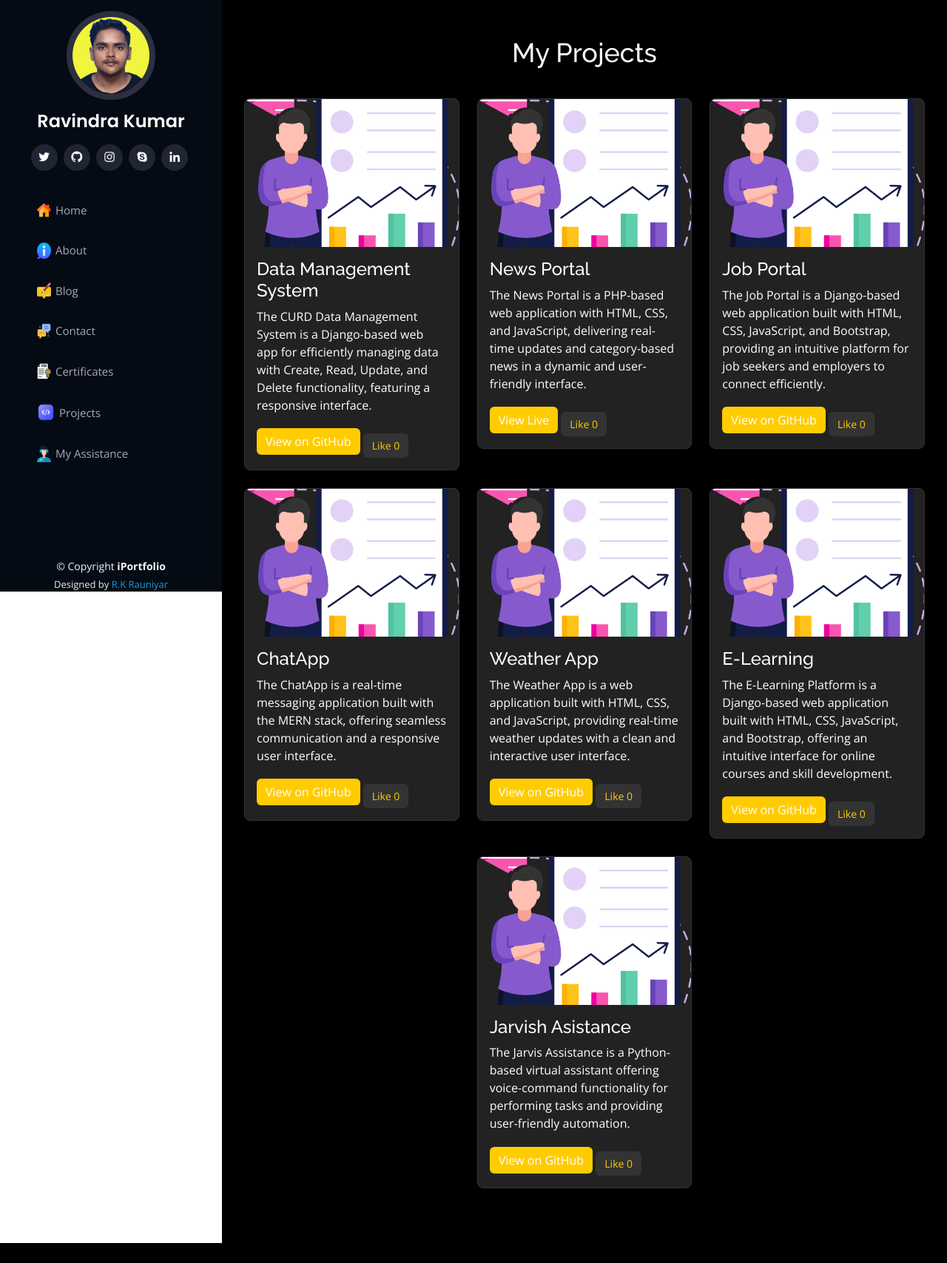
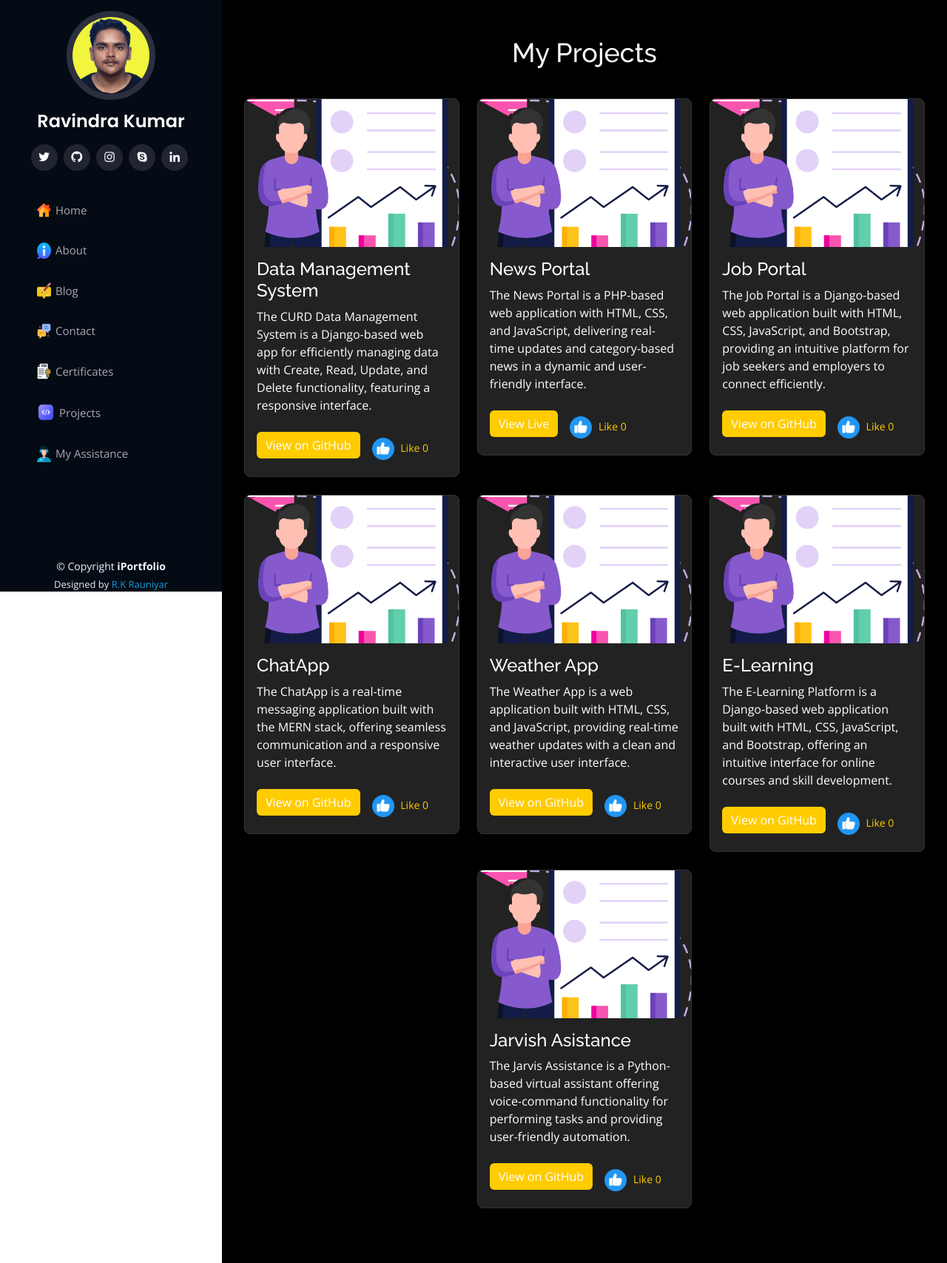
Before and after one commit to Ravindrak0812/Portfolio_Project, a Django app: page /projects in a window 1280 px wide. Shown: the whole page at 74% size. Before the commit the page ends 1681 px from the top, so only its background shows below. Run offline with Django 4.2, Linux system fonts and the light colour scheme; some libraries are stand-ins or nearby versions.

Commit message:
add like features

```diff
--- a/templates/projects.html
+++ b/templates/projects.html
@@ -18,9 +18,11 @@
               <p>The CURD Data Management System is a Django-based web app for efficiently managing data with Create, Read, Update, and Delete functionality, featuring a responsive interface.</p>
               <a href="https://github.com/Ravindrak0812/CURD" target="_blank" class="btn btn-primary" style="background-color: #ffcc00; border: none;">View on GitHub</a>
              <!-- Like Button and Count -->
-               <button   class="btn btn-secondary like-btn" onclick="toggleLike(this)" style="background-color: #333; border: none; margin-top: 10px; color: #ffcc00; font-size: 14px;">
-                <i  class="fas fa-heart"></i> Like <span class="like-count">0</span>
+<button class="btn like-btn" onclick="toggleLike(this)" style="background-color: transparent; border: none; margin-top: 10px; color: #ffcc00; font-size: 14px;">
+  <img src="{% static 'assets/img/like.png' %}" height="30px" width="30px" style="vertical-align: middle; margin-right: 5px;">
+  Like <span class="like-count">0</span>
 </button>
+
             </div>
           </div>
         </div>
@@ -34,9 +36,11 @@
               <p>The News Portal is a PHP-based web application with HTML, CSS, and JavaScript, delivering real-time updates and category-based news in a dynamic and user-friendly interface.</p>
               <a href="https://github.com/Ravindrak0812/NewsPortal" target="_blank" class="btn btn-primary" style="background-color: #ffcc00; border: none;">View Live</a>
               <!-- Like Button and Count -->
-                <button class="btn btn-secondary like-btn" onclick="toggleLike(this)" style="background-color: #333; border: none; margin-top: 10px; color: #ffcc00; font-size: 14px;">
-                  <i class="fas fa-heart"></i> Like <span class="like-count">0</span>
+<button class="btn like-btn" onclick="toggleLike(this)" style="background-color: transparent; border: none; margin-top: 10px; color: #ffcc00; font-size: 14px;">
+  <img src="{% static 'assets/img/like.png' %}" height="30px" width="30px" style="vertical-align: middle; margin-right: 5px;">
+  Like <span class="like-count">0</span>
 </button>
+
             </div>
           </div>
         </div>
@@ -50,9 +54,11 @@
               <p>The Job Portal is a Django-based web application built with HTML, CSS, JavaScript, and Bootstrap, providing an intuitive platform for job seekers and employers to connect efficiently.</p>
               <a href="https://github.com/Ravindrak0812/Job_Portal" target="_blank" class="btn btn-primary" style="background-color: #ffcc00; border: none;">View on GitHub</a>
                 <!-- Like Button and Count -->
-                 <button class="btn btn-secondary like-btn" onclick="toggleLike(this)" style="background-color: #333; border: none; margin-top: 10px; color: #ffcc00; font-size: 14px;">
-                  <i class="fas fa-heart"></i> Like <span class="like-count">0</span>
+<button class="btn like-btn" onclick="toggleLike(this)" style="background-color: transparent; border: none; margin-top: 10px; color: #ffcc00; font-size: 14px;">
+  <img src="{% static 'assets/img/like.png' %}" height="30px" width="30px" style="vertical-align: middle; margin-right: 5px;">
+  Like <span class="like-count">0</span>
 </button>
+
             </div>
           </div>
         </div>
@@ -65,9 +71,11 @@
               <p>The ChatApp is a real-time messaging application built with the MERN stack, offering seamless communication and a responsive user interface.</p>
               <a href="https://github.com/Ravindrak0812/CHATAPP" target="_blank" class="btn btn-primary" style="background-color: #ffcc00; border: none;">View on GitHub</a>
         <!-- Like Button and Count -->
-                 <button class="btn btn-secondary like-btn" onclick="toggleLike(this)" style="background-color: #333; border: none; margin-top: 10px; color: #ffcc00; font-size: 14px;">
-                  <i class="fas fa-heart"></i> Like <span class="like-count">0</span>
+<button class="btn like-btn" onclick="toggleLike(this)" style="background-color: transparent; border: none; margin-top: 10px; color: #ffcc00; font-size: 14px;">
+  <img src="{% static 'assets/img/like.png' %}" height="30px" width="30px" style="vertical-align: middle; margin-right: 5px;">
+  Like <span class="like-count">0</span>
 </button>
+
             </div>
           </div>
         </div>
@@ -79,9 +87,11 @@
               <p>The Weather App is a web application built with HTML, CSS, and JavaScript, providing real-time weather updates with a clean and interactive user interface.</p>
               <a href="https://github.com/Ravindrak0812/CHATAPP" target="_blank" class="btn btn-primary" style="background-color: #ffcc00; border: none;">View on GitHub</a>
         <!-- Like Button and Count -->
-                 <button class="btn btn-secondary like-btn" onclick="toggleLike(this)" style="background-color: #333; border: none; margin-top: 10px; color: #ffcc00; font-size: 14px;">
-                  <i class="fas fa-heart"></i> Like <span class="like-count">0</span>
+<button class="btn like-btn" onclick="toggleLike(this)" style="background-color: transparent; border: none; margin-top: 10px; color: #ffcc00; font-size: 14px;">
+  <img src="{% static 'assets/img/like.png' %}" height="30px" width="30px" style="vertical-align: middle; margin-right: 5px;">
+  Like <span class="like-count">0</span>
 </button>
+
             </div>
           </div>
         </div>
@@ -93,9 +103,11 @@
               <p>The E-Learning Platform is a Django-based web application built with HTML, CSS, JavaScript, and Bootstrap, offering an intuitive interface for online courses and skill development.</p>
               <a href="https://github.com/Ravindrak0812/Learn_Skills" target="_blank" class="btn btn-primary" style="background-color: #ffcc00; border: none;">View on GitHub</a>
         <!-- Like Button and Count -->
-                 <button class="btn btn-secondary like-btn" onclick="toggleLike(this)" style="background-color: #333; border: none; margin-top: 10px; color: #ffcc00; font-size: 14px;">
-                  <i class="fas fa-heart"></i> Like <span class="like-count">0</span>
+<button class="btn like-btn" onclick="toggleLike(this)" style="background-color: transparent; border: none; margin-top: 10px; color: #ffcc00; font-size: 14px;">
+  <img src="{% static 'assets/img/like.png' %}" height="30px" width="30px" style="vertical-align: middle; margin-right: 5px;">
+  Like <span class="like-count">0</span>
 </button>
+
             </div>
           </div>
         </div>
@@ -108,9 +120,11 @@
               <p>The Jarvis Assistance is a Python-based virtual assistant offering voice-command functionality for performing tasks and providing user-friendly automation.</p>
               <a href="https://github.com/Ravindrak0812/Learn_Skills" target="_blank" class="btn btn-primary" style="background-color: #ffcc00; border: none;">View on GitHub</a>
          <!-- Like Button and Count -->
-                 <button class="btn btn-secondary like-btn" onclick="toggleLike(this)" style="background-color: #333; border: none; margin-top: 10px; color: #ffcc00; font-size: 14px;">
-                  <i class="fas fa-heart"></i> Like <span class="like-count">0</span>
+<button class="btn like-btn" onclick="toggleLike(this)" style="background-color: transparent; border: none; margin-top: 10px; color: #ffcc00; font-size: 14px;">
+  <img src="{% static 'assets/img/like.png' %}" height="30px" width="30px" style="vertical-align: middle; margin-right: 5px;">
+  Like <span class="like-count">0</span>
 </button>
+
             </div>
           </div>
         </div>
@@ -120,27 +134,39 @@
       </div>
     </div>
   </section>
-
   <script>
-  // Like Button Functionality with Count
+    // Like Button Functionality with Local Storage
     function toggleLike(button) {
         const likeCountSpan = button.querySelector(".like-count");
-      let likeCount = parseInt(likeCountSpan.textContent, 10);
+        const projectTitle = button.closest(".project-info").querySelector("h4").textContent; // Unique identifier for each project
+        const localStorageKey = `likeCount-${projectTitle}`; // Key to store like count for this project
 
-      if (button.classList.contains('liked')) {
-          button.classList.remove('liked');
-          button.style.color = '#ffcc00';
-          likeCount--;
-      } else {
-          button.classList.add('liked');
-          button.style.color = '#f00';
+        // Retrieve the current like count from Local Storage or initialize it
+        let likeCount = parseInt(localStorage.getItem(localStorageKey), 10) || 0;
+
+        // Increment the like count by 1
         likeCount++;
+        likeCountSpan.textContent = likeCount;
+
+        // Save the updated like count in Local Storage
+        localStorage.setItem(localStorageKey, likeCount);
     }
 
-      // Update the like count
-      likeCountSpan.textContent = likeCount;
-  }
+    // Load initial like counts from Local Storage on page load
+    document.addEventListener("DOMContentLoaded", () => {
+        const likeButtons = document.querySelectorAll(".like-btn");
+        likeButtons.forEach(button => {
+            const projectTitle = button.closest(".project-info").querySelector("h4").textContent; // Unique identifier
+            const localStorageKey = `likeCount-${projectTitle}`;
+            const storedCount = parseInt(localStorage.getItem(localStorageKey), 10) || 0;
+
+            // Set the like count from Local Storage
+            const likeCountSpan = button.querySelector(".like-count");
+            likeCountSpan.textContent = storedCount;
+        });
+    });
     </script>
+
 
 <style>
   /* Hover effect for project cards */
```
Also changed, not shown: static/assets/img/like.png (added). Lines whose indentation alone changed are shown as unchanged.
